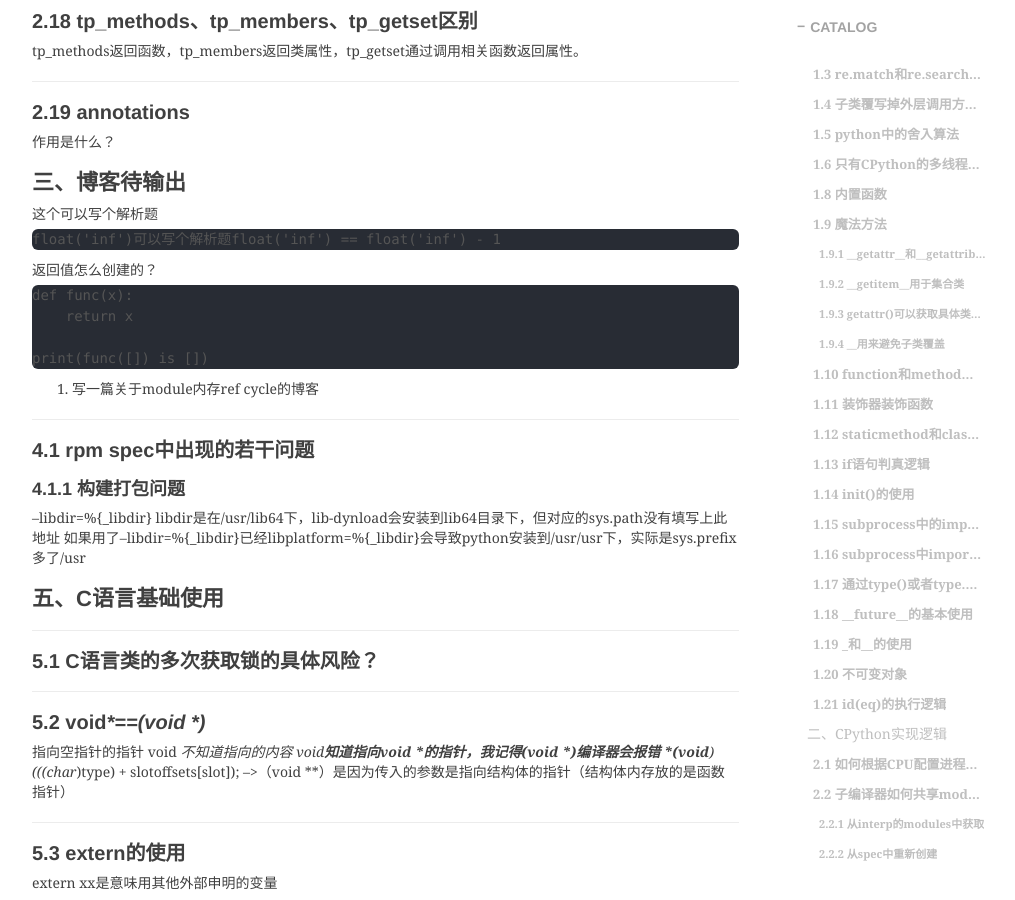
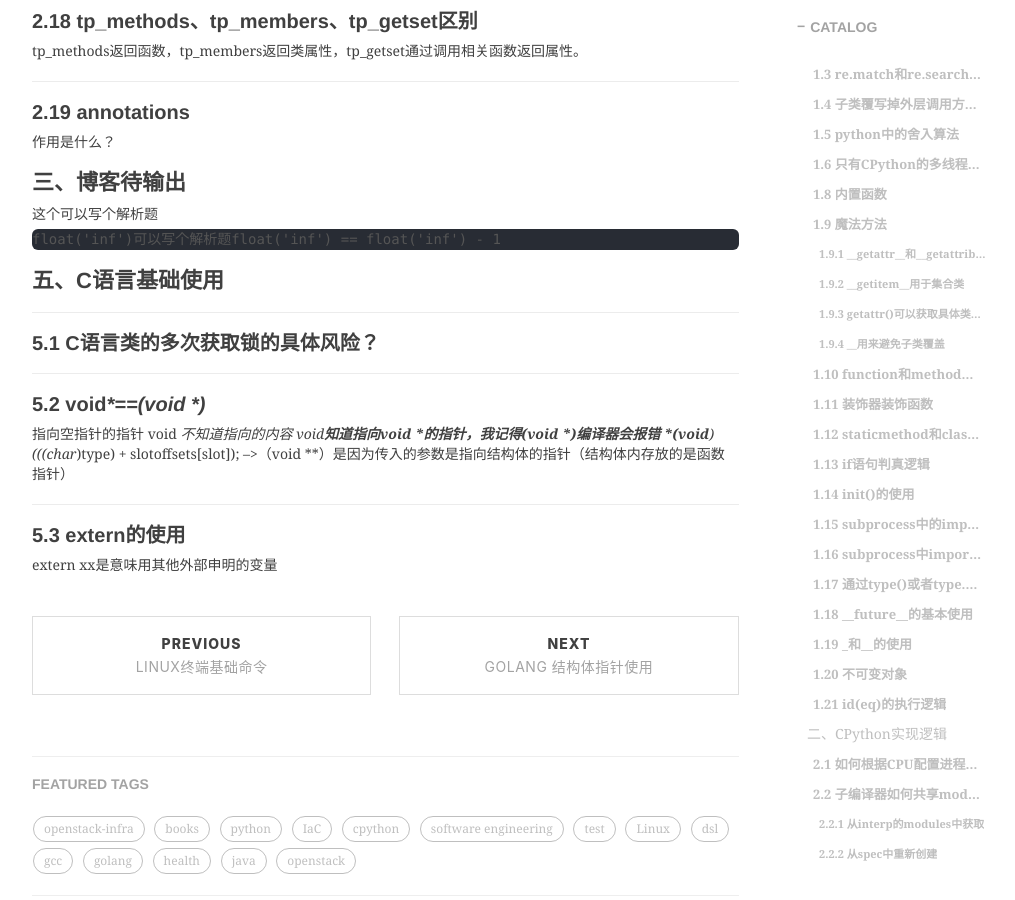
Before and after one commit to shihai1991/shihai1991.github.io, a Jekyll site: the page built from _posts/2022-12-10-CPython知识点简单梳理.md, in a window 1280 px wide and 900 px high, scrolled down 6259 px. Shown: the whole window, without its empty margins (233-1248 px from the left). Built offline with Jekyll 4.4.1, drawn with Linux system fonts in a browser that asks for light colours; nearby versions of some CDN libraries; comment, search, counter and statistics services are not loaded.

Commit message:
Update 2022-12-10-CPython知识点简单梳理.md

````diff
--- a/_posts/2022-12-10-CPython知识点简单梳理.md
+++ b/_posts/2022-12-10-CPython知识点简单梳理.md
@@ -240,22 +240,6 @@ tp_methods返回函数，tp_members返回类属性，tp_getset通过调用相关
 float('inf')可以写个解析题float('inf') == float('inf') - 1
 ```
 
-返回值怎么创建的？
-```
-def func(x):
-    return x
-
-print(func([]) is [])
-```
-
-21. 写一篇关于module内存ref cycle的博客
-
-## 4.1 rpm spec中出现的若干问题
-### 4.1.1 构建打包问题
---libdir=%{_libdir} libdir是在/usr/lib64下，lib-dynload会安装到lib64目录下，但对应的sys.path没有填写上此地址
-如果用了--libdir=%{_libdir}已经libplatform=%{_libdir}会导致python安装到/usr/usr下，实际是sys.prefix多了/usr
-
-
 # 五、C语言基础使用
 ## 5.1 C语言类的多次获取锁的具体风险？
 
````
